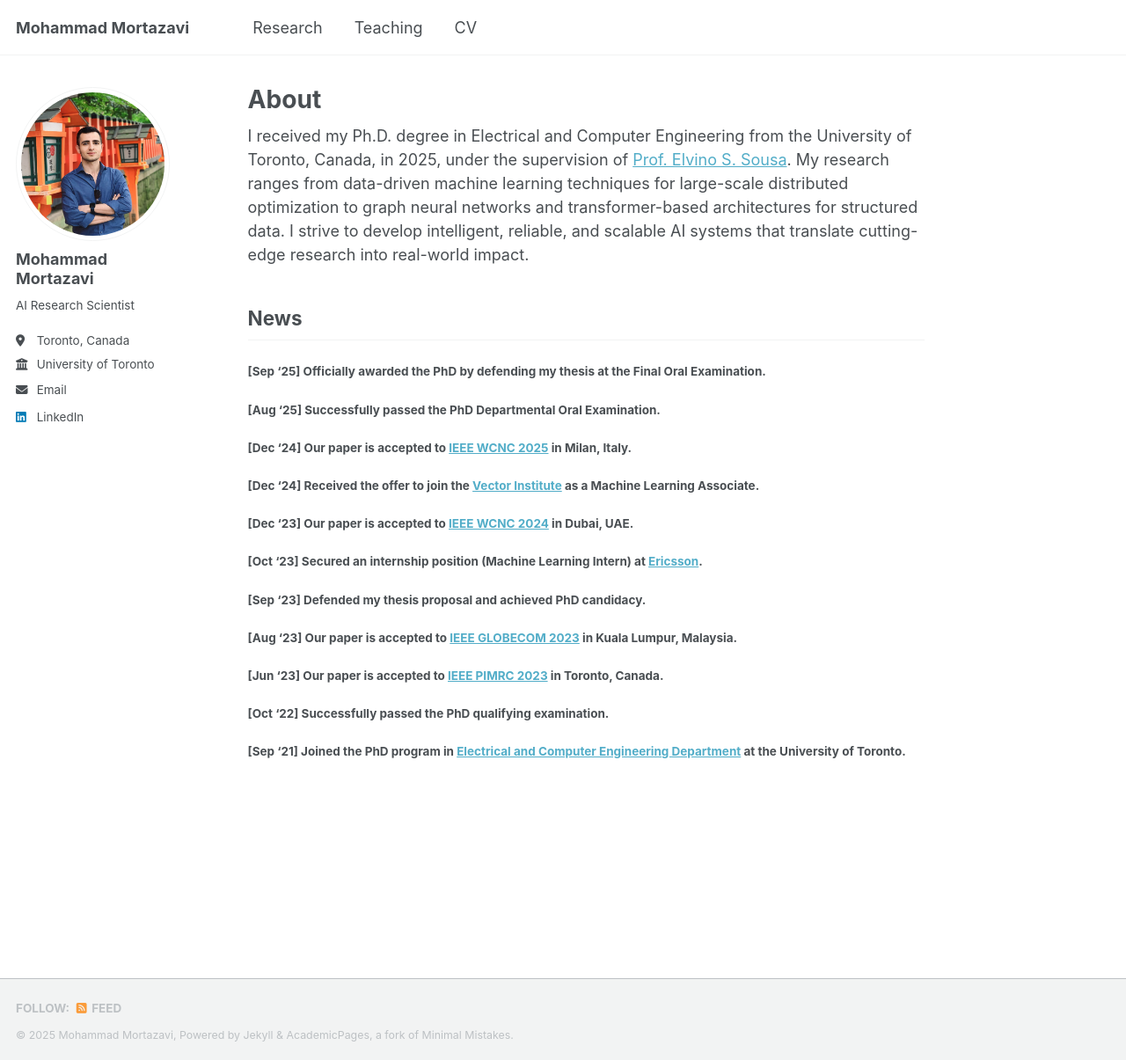
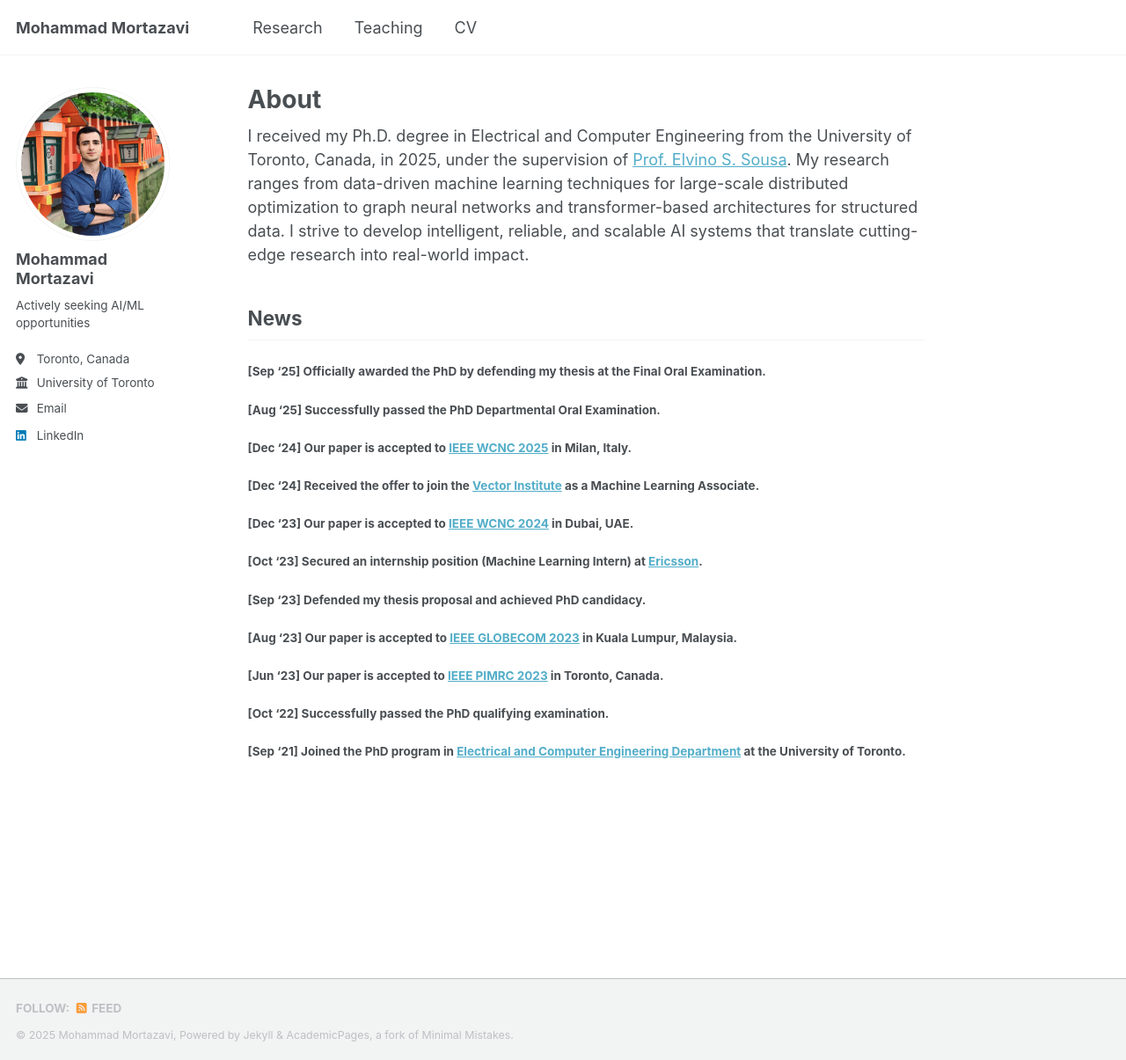
Before and after one commit to mortazawi/mortazawi.github.io, a Jekyll site: the page built from _pages/about.md, in a window 1280 px wide and 1205 px high. Shown: the whole window at 88% size. Built offline with Jekyll 4.4.1, drawn with Linux system fonts in a browser that asks for light colours; a script that is not in the unit is left out.

Commit message:
Update _config.yml

```diff
--- a/_config.yml
+++ b/_config.yml
@@ -25,7 +25,7 @@ author:
   avatar           : "profile.jpeg"
   name             : "Mohammad Mortazavi"
   pronouns         : # example: "she/her"
-  bio              : "AI Research Scientist"
+  bio              : "Actively seeking AI/ML opportunities"
   location         : "Toronto, Canada"
   employer         : "University of Toronto"
   uri              : # URL
```
